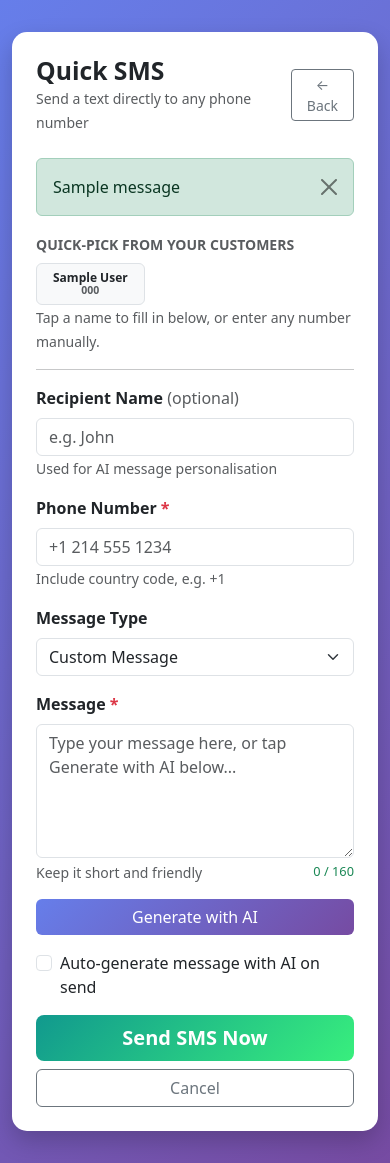
After one commit to VinodVen/growthai, a Flask app: page /quick-sms in a window 390 px wide. The commit adds this page. Run offline with Flask 3, Linux system fonts and the light colour scheme; the visitor is signed in with stand-in values (Sample User, id 1); tables that the repository leaves empty hold one stand-in row (values such as "Sample post"); one stand-in notice (Sample message) is shown.

Commit message:
Add Quick SMS, Custom campaign types, fix /admin 404, phone-only campaigns
- Add Quick SMS page to send directly to any phone number (Starter/Pro)
- Add Business Invitation and Custom Message campaign types
- Fix /admin 404 — redirect to /admin/login
- Make campaign customer_email optional (phone-only customers can now be targeted)
- Add Quick SMS button to campaigns nav

Co-Authored-By: Claude Sonnet 4.6 <noreply@anthropic.com>

```diff
--- a/main.py
+++ b/main.py
@@ -72,15 +72,17 @@ PLAN_LIMITS = {
 }
 
 CAMPAIGN_TYPES = {
-    "come_back":  "Come Back Offer",
-    "weekend":    "Weekend Special",
-    "lunch":      "Lunch Deal",
-    "dinner":     "Dinner Special",
-    "birthday":   "Birthday Special",
-    "loyalty":    "Loyalty Reward",
-    "happy_hour": "Happy Hour",
-    "new_item":   "New Item Launch",
-    "promotion":  "General Promotion",
+    "come_back":   "Come Back Offer",
+    "weekend":     "Weekend Special",
+    "lunch":       "Lunch Deal",
+    "dinner":      "Dinner Special",
+    "birthday":    "Birthday Special",
+    "loyalty":     "Loyalty Reward",
+    "happy_hour":  "Happy Hour",
+    "new_item":    "New Item Launch",
+    "promotion":   "General Promotion",
+    "invitation":  "Business Invitation",
+    "custom":      "Custom Message",
 }
 
 # Database
@@ -134,7 +136,7 @@ class Campaign(db.Model):
     id = db.Column(db.Integer, primary_key=True)
     business_id = db.Column(db.Integer, db.ForeignKey("businesses.id"), nullable=False)
     customer_name = db.Column(db.String(200), nullable=False)
-    customer_email = db.Column(db.String(200), nullable=False)
+    customer_email = db.Column(db.String(200), nullable=True)
     customer_phone = db.Column(db.String(50))
     campaign_type = db.Column(db.String(50), nullable=False)
     message = db.Column(db.Text, nullable=False)
@@ -169,6 +171,7 @@ with app.app_context():
         "ALTER TABLE campaigns ADD COLUMN IF NOT EXISTS click_count INTEGER DEFAULT 0",
         "ALTER TABLE campaigns ADD COLUMN IF NOT EXISTS clicked_at TIMESTAMP",
         "ALTER TABLE customers ALTER COLUMN email DROP NOT NULL",
+        "ALTER TABLE campaigns ALTER COLUMN customer_email DROP NOT NULL",
     ]
     for sql in migrations:
         try:
@@ -636,8 +639,11 @@ def create_campaign():
         use_ai = request.form.get("use_ai") == "on"
         message = request.form.get("message", "").strip()
         scheduled_at_str = request.form.get("scheduled_at", "").strip()
-        if not customer_name or not customer_email:
-            flash("Name and email required.", "error")
+        if not customer_name:
+            flash("Customer name is required.", "error")
+            return redirect("/create-campaign")
+        if not customer_email and not customer_phone:
+            flash("Please provide at least an email or phone number.", "error")
             return redirect("/create-campaign")
         if use_ai and not message:
             message = generate_ai_message(customer_name, b.business_name, campaign_type)
@@ -805,6 +811,52 @@ def send_sms_campaign(campaign_id):
     else:
         flash("SMS not sent. Check Twilio configuration in Render environment.", "error")
     return redirect(f"/campaign/{campaign.id}")
+
+@app.route("/quick-sms", methods=["GET", "POST"])
+def quick_sms():
+    b = current_business()
+    if not b:
+        return redirect("/login")
+    if b.plan == "free":
+        flash("Quick SMS requires Starter or Pro plan.", "error")
+        return redirect("/upgrade")
+    if request.method == "POST":
+        recipient_name = request.form.get("recipient_name", "").strip() or "Customer"
+        phone = request.form.get("phone", "").strip()
+        message = request.form.get("message", "").strip()
+        use_ai = request.form.get("use_ai") == "on"
+        campaign_type = request.form.get("campaign_type", "promotion")
+        if not phone:
+            flash("Phone number is required.", "error")
+            return redirect("/quick-sms")
+        if use_ai and not message:
+            message = generate_ai_message(recipient_name, b.business_name, campaign_type)
+        if not message:
+            flash("Enter a message or enable AI generation.", "error")
+            return redirect("/quick-sms")
+        success = send_sms(phone, message)
+        # Save as a campaign record for tracking
+        campaign = Campaign(
+            business_id=b.id,
+            customer_name=recipient_name,
+            customer_email="",
+            customer_phone=phone,
+            campaign_type=campaign_type,
+            message=message,
+            status="sent" if success else "failed",
+        )
+        try:
+            db.session.add(campaign)
+            db.session.commit()
+        except Exception:
+            db.session.rollback()
+        if success:
+            flash(f"SMS sent to {phone}!", "success")
+        else:
+            flash("SMS not sent. Check Twilio configuration.", "error")
+        return redirect("/quick-sms")
+    customers_list = Customer.query.filter_by(business_id=b.id).filter(Customer.phone != None).filter(Customer.phone != "").order_by(Customer.first_name).all()
+    return render_template("quick_sms.html", campaign_types=CAMPAIGN_TYPES, customers=customers_list, plan=b.plan)
 
 @app.route("/bulk-send", methods=["GET", "POST"])
 def bulk_send():
@@ -1493,6 +1545,10 @@ ADMIN_PASSWORD = os.getenv("ADMIN_PASSWORD", "")
 def admin_required():
     return session.get("is_admin") is True
 
+@app.route("/admin")
+def admin_index():
+    return redirect("/admin/login")
+
 @app.route("/admin/login", methods=["GET", "POST"])
 def admin_login():
     if admin_required():
--- a/templates/campaigns.html
+++ b/templates/campaigns.html
@@ -31,6 +31,7 @@
         <div class="d-flex gap-2 mb-4 flex-wrap">
             <a href="/create-campaign" class="btn btn-primary btn-lg">New Campaign</a>
             <a href="/bulk-send" class="btn btn-bulk btn-lg">Send to All Customers</a>
+            <a href="/quick-sms" class="btn btn-success btn-lg">Quick SMS</a>
             <a href="/dashboard" class="btn btn-outline-secondary">← Dashboard</a>
         </div>
 
--- /dev/null
+++ b/templates/quick_sms.html
@@ -0,0 +1,167 @@
+<!DOCTYPE html>
+<html lang="en">
+<head>
+    <meta charset="UTF-8">
+    <meta name="viewport" content="width=device-width, initial-scale=1.0">
+    <title>Quick SMS - Revvio</title>
+    <link href="https://cdn.jsdelivr.net/npm/bootstrap@5.3.2/dist/css/bootstrap.min.css" rel="stylesheet">
+    <style>
+        body { background: linear-gradient(135deg, #667eea 0%, #764ba2 100%); min-height: 100vh; padding: 2rem 0; }
+        .card { border: none; border-radius: 15px; box-shadow: 0 10px 25px rgba(0,0,0,0.2); max-width: 600px; margin: auto; }
+        .btn-sms { background: linear-gradient(135deg, #11998e, #38ef7d); color: white; border: none; font-weight: 600; }
+        .btn-sms:hover { color: white; opacity: 0.9; }
+        .btn-generate { background: linear-gradient(135deg, #667eea, #764ba2); color: white; border: none; }
+        .btn-generate:hover { color: white; opacity: 0.9; }
+        .char-counter { font-size: 0.8rem; }
+        .char-counter.over { color: #dc3545; }
+        .char-counter.warn { color: #fd7e14; }
+        .char-counter.ok { color: #198754; }
+        .phone-pill { cursor: pointer; transition: background 0.15s; }
+        .phone-pill:hover { background: #e9ecef !important; }
+    </style>
+</head>
+<body>
+<div class="container">
+    <div class="card">
+        <div class="card-body p-4">
+            <div class="d-flex justify-content-between align-items-center mb-4">
+                <div>
+                    <h2 class="card-title mb-0 fw-bold">Quick SMS</h2>
+                    <small class="text-muted">Send a text directly to any phone number</small>
+                </div>
+                <a href="/campaigns" class="btn btn-outline-secondary btn-sm">← Back</a>
+            </div>
+
+            {% with messages = get_flashed_messages(with_categories=true) %}
+                {% if messages %}
+                    {% for category, message in messages %}
+                        <div class="alert alert-{{ 'danger' if category == 'error' else 'success' }} alert-dismissible fade show">
+                            {{ message }}
+                            <button type="button" class="btn-close" data-bs-dismiss="alert"></button>
+                        </div>
+                    {% endfor %}
+                {% endif %}
+            {% endwith %}
+
+            <!-- Quick-pick from existing customers with phones -->
+            {% if customers %}
+            <div class="mb-3">
+                <label class="form-label fw-bold small text-muted">QUICK-PICK FROM YOUR CUSTOMERS</label>
+                <div class="d-flex flex-wrap gap-2">
+                    {% for c in customers %}
+                    <span class="badge bg-light text-dark border phone-pill px-3 py-2"
+                          onclick="fillPhone('{{ c.first_name }} {{ c.last_name }}', '{{ c.phone or '' }}')">
+                        {{ c.first_name }} {{ c.last_name }}<br>
+                        <small class="text-muted">{{ c.phone }}</small>
+                    </span>
+                    {% endfor %}
+                </div>
+                <small class="text-muted">Tap a name to fill in below, or enter any number manually.</small>
+            </div>
+            <hr>
+            {% endif %}
+
+            <form method="POST" id="smsForm">
+                <div class="row">
+                    <div class="col-md-6 mb-3">
+                        <label class="form-label fw-bold">Recipient Name <span class="text-muted fw-normal">(optional)</span></label>
+                        <input type="text" class="form-control" id="recipientName" name="recipient_name" placeholder="e.g. John">
+                        <small class="text-muted">Used for AI message personalisation</small>
+                    </div>
+                    <div class="col-md-6 mb-3">
+                        <label class="form-label fw-bold">Phone Number <span class="text-danger">*</span></label>
+                        <input type="tel" class="form-control" id="phoneField" name="phone" placeholder="+1 214 555 1234" required>
+                        <small class="text-muted">Include country code, e.g. +1</small>
+                    </div>
+                </div>
+
+                <div class="mb-3">
+                    <label class="form-label fw-bold">Message Type</label>
+                    <select class="form-select" id="campaignType" name="campaign_type">
+                        {% for key, label in campaign_types.items() %}
+                        <option value="{{ key }}" {% if key == 'custom' %}selected{% endif %}>{{ label }}</option>
+                        {% endfor %}
+                    </select>
+                </div>
+
+                <div class="mb-1">
+                    <label class="form-label fw-bold">Message <span class="text-danger">*</span></label>
+                    <textarea class="form-control" id="messageField" name="message" rows="5"
+                        placeholder="Type your message here, or tap Generate with AI below..."
+                        oninput="updateCounter()"></textarea>
+                </div>
+                <div class="d-flex justify-content-between mb-3">
+                    <small class="text-muted">Keep it short and friendly</small>
+                    <span id="charCounter" class="char-counter ok">0 / 160</span>
+                </div>
+
+                <button type="button" class="btn btn-generate w-100 mb-3" id="generateBtn">
+                    Generate with AI
+                    <span class="spinner-border spinner-border-sm ms-2 d-none" id="spinner"></span>
+                </button>
+
+                <div class="mb-3 form-check">
+                    <input type="checkbox" class="form-check-input" id="useAi" name="use_ai">
+                    <label class="form-check-label" for="useAi">
+                        Auto-generate message with AI on send
+                    </label>
+                </div>
+
+                <button type="submit" class="btn btn-sms w-100 btn-lg mb-2">Send SMS Now</button>
+                <a href="/campaigns" class="btn btn-outline-secondary w-100">Cancel</a>
+            </form>
+        </div>
+    </div>
+</div>
+
+<script src="https://cdn.jsdelivr.net/npm/bootstrap@5.3.2/dist/js/bootstrap.bundle.min.js"></script>
+<script>
+    function fillPhone(name, phone) {
+        document.getElementById('recipientName').value = name;
+        document.getElementById('phoneField').value = phone;
+        document.getElementById('phoneField').focus();
+    }
+
+    function updateCounter() {
+        const len = document.getElementById('messageField').value.length;
+        const counter = document.getElementById('charCounter');
+        counter.textContent = len + ' / 160';
+        counter.className = 'char-counter ' + (len > 160 ? 'over' : len > 140 ? 'warn' : 'ok');
+    }
+
+    document.getElementById('generateBtn').addEventListener('click', async function() {
+        const name = document.getElementById('recipientName').value.trim() || 'Customer';
+        const type = document.getElementById('campaignType').value;
+        if (type === 'custom') {
+            alert('Select a campaign type for AI to generate a message, or type your own.');
+            return;
+        }
+        const btn = this;
+        const spinner = document.getElementById('spinner');
+        btn.disabled = true;
+        spinner.classList.remove('d-none');
+        btn.childNodes[0].textContent = 'Generating... ';
+        try {
+            const res = await fetch('/generate-message', {
+                method: 'POST',
+                headers: { 'Content-Type': 'application/json' },
+                body: JSON.stringify({ customer_name: name, campaign_type: type })
+            });
+            const data = await res.json();
+            if (data.success) {
+                document.getElementById('messageField').value = data.message;
+                updateCounter();
+            } else {
+                alert('Error: ' + data.error);
+            }
+        } catch (e) {
+            alert('Failed: ' + e.message);
+        } finally {
+            btn.disabled = false;
+            spinner.classList.add('d-none');
+            btn.childNodes[0].textContent = 'Generate with AI ';
+        }
+    });
+</script>
+</body>
+</html>
```
Also changed, not shown: templates/create_campaign.html (+5 -4 lines).
